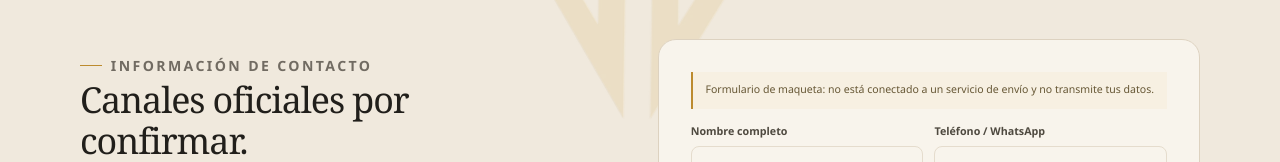
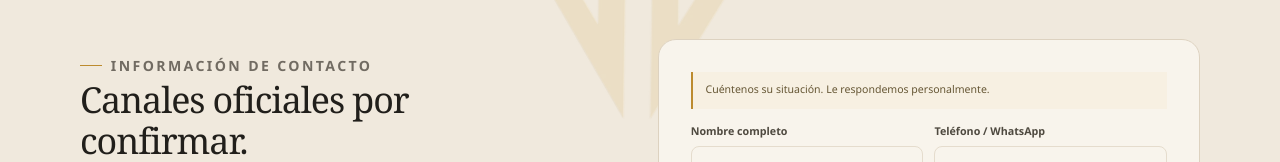
Before and after one commit to luismario140/web-juridica, a React (Vite) app: page /contacto in a window 1280 px wide. Shown: the part 503-665 px from the top of the page. Built offline with nearby package versions, Linux system fonts and the light colour scheme.

Commit message:
Textos interfaz 3

```diff
--- a/src/data/siteContent.js
+++ b/src/data/siteContent.js
@@ -231,7 +231,7 @@ export const siteContent = {
       servicePlaceholder: 'Selecciona un tema',
       messagePlaceholder: 'Cuéntenos brevemente su situación',
       submissionNotice:
-        'Formulario de maqueta: no está conectado a un servicio de envío y no transmite tus datos.',
+        'Cuéntenos su situación. Le respondemos personalmente.',
       notSent:
         'El formulario no está conectado; tus datos no se han enviado. Configura primero un canal oficial de recepción.',
       privacyNote: 'Sus datos se tratan de forma confidencial.',
```
